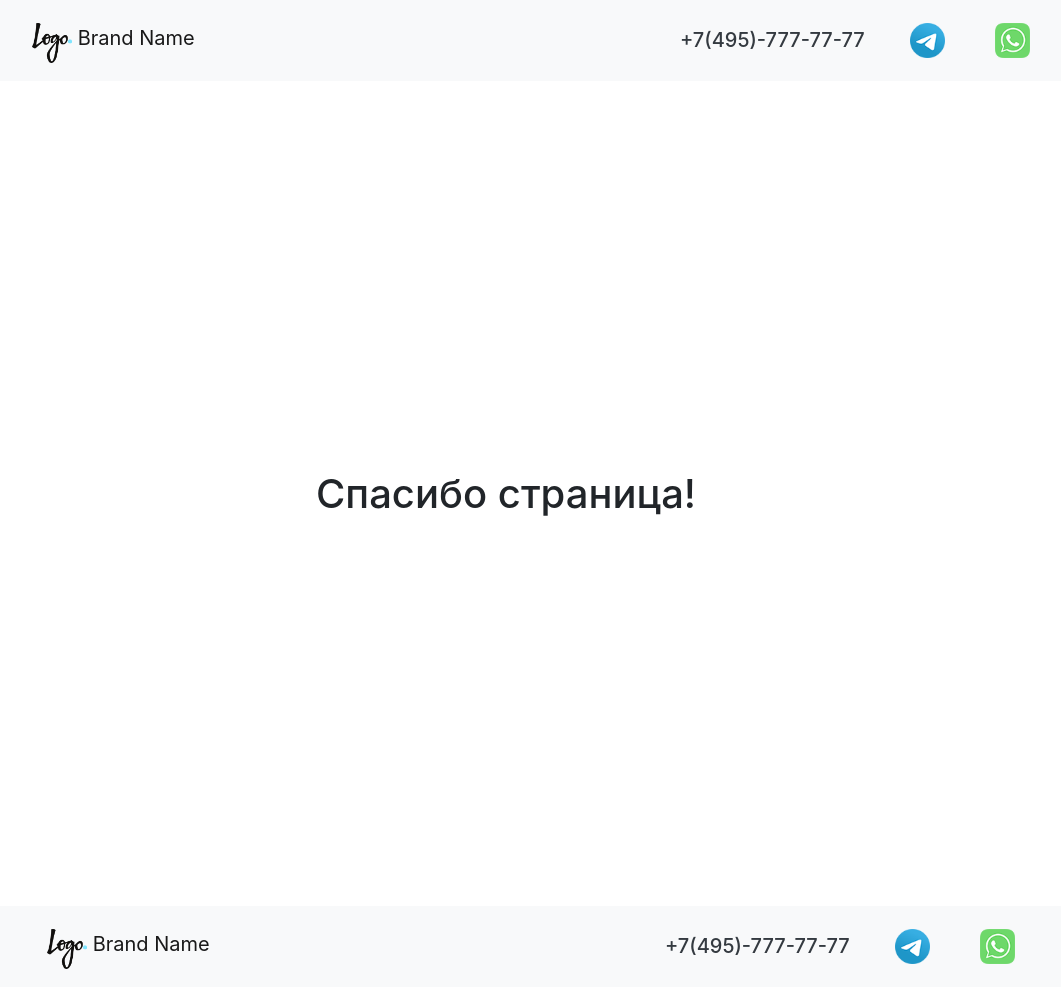
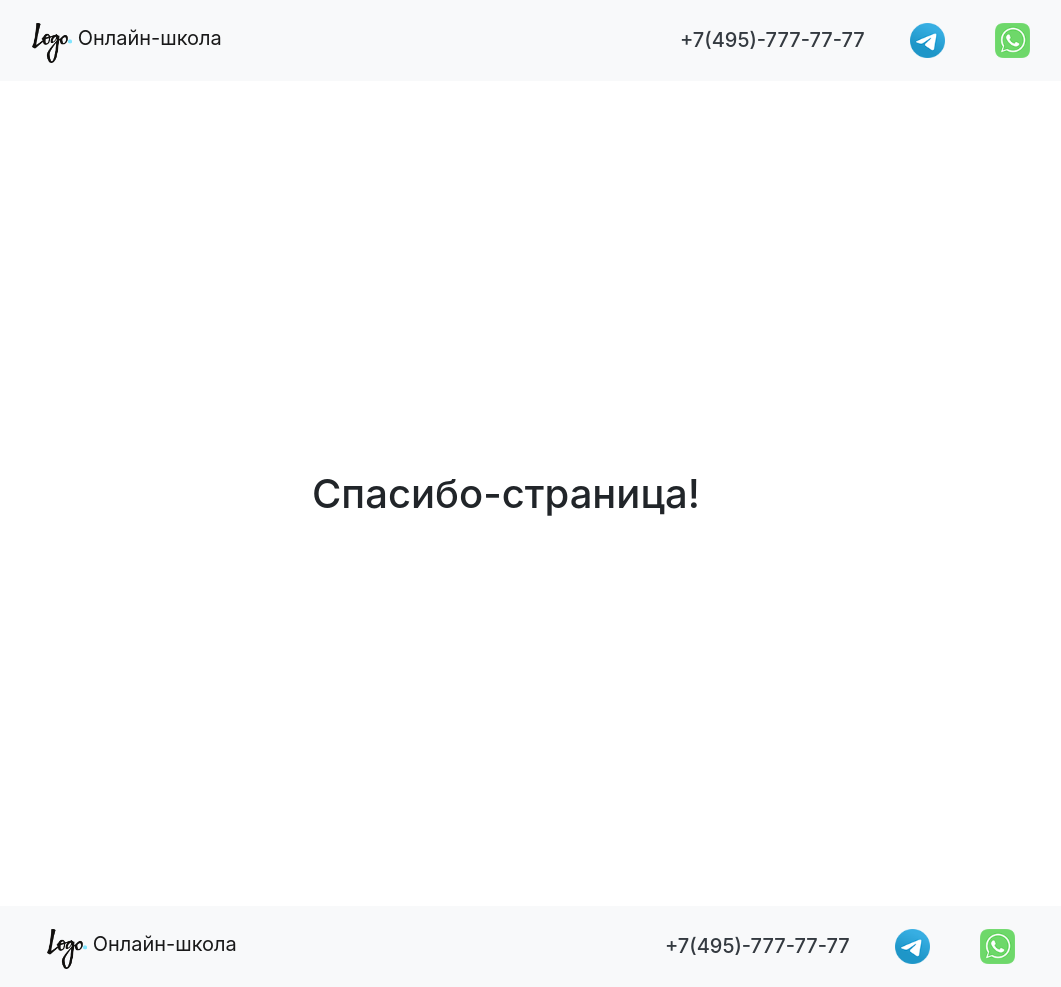
Before and after one commit to gnatagnaro/django_training_website, a Django app: page /thanks/ in a window 1280 px wide. Shown: the whole page, without its empty margins (134-1195 px from the left). Run offline with Django 4.2, Linux system fonts and the light colour scheme.

Commit message:
fourth_commit

```diff
--- a/price/models.py
+++ b/price/models.py
@@ -11,6 +11,7 @@ class PriceCard(models.Model):
     '''Изменение отображения имен существующих объектов в списке'''
     def __str__(self):
         return self.pc_value
+
 
     '''Изменение имен, обобщающих список объектов'''
     class Meta:
--- a/templates/base.html
+++ b/templates/base.html
@@ -10,13 +10,13 @@
     <!-- Bootstrap CSS -->
     <link rel="stylesheet" href="https://cdn.jsdelivr.net/npm/bootstrap@4.5.3/dist/css/bootstrap.min.css" integrity="sha384-TX8t27EcRE3e/ihU7zmQxVncDAy5uIKz4rEkgIXeMed4M0jlfIDPvg6uqKI2xXr2" crossorigin="anonymous">
 
-    <title>Простой сайт</title>
+    <title>Онлайн-школа</title>
   </head>
   <body>
 	<nav class="navbar navbar-light bg-light container">
 	  <a class="navbar-brand logo-top" href="#">
 	    <img src="{% static 'img/Logo.png' %}" width="40" height="40" class="d-inline-block align-top" alt="" loading="lazy">
-	    Brand Name
+	    Онлайн-школа
 	  </a>
 	  <div class="contact-top">
                 <a class="whatsapp-number" href="https://web.whatsapp.com/"></a>
@@ -37,7 +37,7 @@
   			<nav class="navbar navbar-light bg-light container">
 			    <a class="navbar-brand logo-top" href="#">
 			    	<img src="{% static 'img/Logo.png' %}" width="40" height="40" class="d-inline-block align-top" alt="" loading="lazy">
-			    	Brand Name
+			    	Онлайн-школа
 			    </a>
 	  			<div class="contact-top">
 	                <a class="whatsapp-number" href="https://web.whatsapp.com/"></a>
--- a/templates/price.html
+++ b/templates/price.html
@@ -7,21 +7,21 @@
   				<div class="card product_card" style="width: 18rem; background-color: #cd7f32;">
 				  <div class="card-body">
 				    <h5 class="card-title">BRONZE</h5>
-				    <p class="card-text">Some quick example text to build on the card title and make up the bulk of the card's content.</p>
+				    <p class="card-text">Несколько кратких примеров текста, который будет основан на названии карточки и составит основную часть содержимого карточки.</p>
 				    <h3>{{ pc_1 }} руб.</h3>
 				  </div>
 				</div>
 				<div class="card product_card" style="width: 18rem; background-color: #c0c0c0;">
 				  <div class="card-body">
 				    <h5 class="card-title">SILVER</h5>
-				    <p class="card-text">Some quick example text to build on the card title and make up the bulk of the card's content.</p>
+				    <p class="card-text">Несколько кратких примеров текста, который будет основан на названии карточки и составит основную часть содержимого карточки.</p>
 				    <h3>{{ pc_2 }} руб.</h3>
 				  </div>
 				</div>
 				<div class="card product_card" style="width: 18rem; background-color: #ffd700;">
 				  <div class="card-body">
 				    <h5 class="card-title">GOLD</h5>
-				    <p class="card-text">Some quick example text to build on the card title and make up the bulk of the card's content.</p>
+				    <p class="card-text">Несколько кратких примеров текста, который будет основан на названии карточки и составит основную часть содержимого карточки.</p>
 				    <h3>{{ pc_3 }} руб.</h3>
 				  </div>
 				</div>
--- a/templates/thanks.html
+++ b/templates/thanks.html
@@ -10,7 +10,7 @@
   		</div>
 		{% else %}
 		<div class="container">
-  			<CENTER style = 'margin-top: 35%; margin-bottom: 35%;'><h1>Спасибо страница!</h1></CENTER>
+  			<CENTER style = 'margin-top: 35%; margin-bottom: 35%;'><h1>Спасибо-страница!</h1></CENTER>
   		</div>
 		{% endif %}
   	</section>
```
